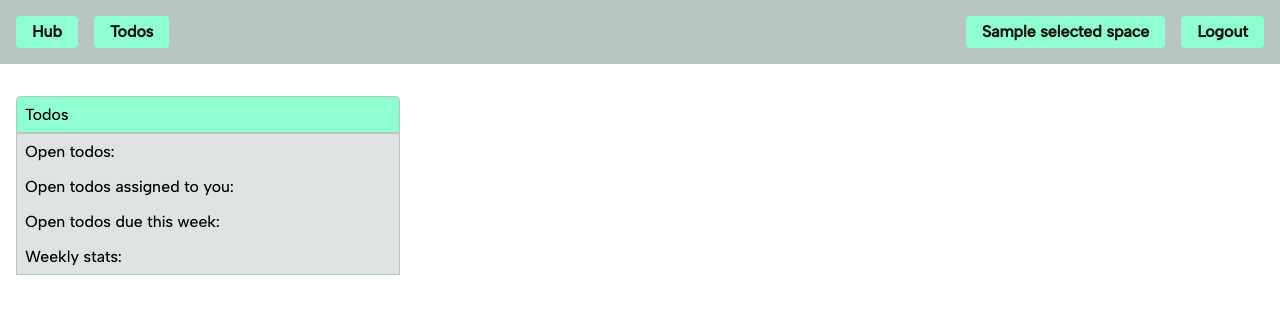
After one commit to awallenfang/household, a Django app: template hub/templates/hub/hub.html in a window 1280 px wide. The commit adds this page. Shown: the top 314 px of the page. Run offline with Django 5.2, Linux system fonts and the light colour scheme; the template is opened without the code that fills it: most values are stand-ins (such as "Sample title", 1, 10 or a date in 2020); some libraries are stand-ins or nearby versions.

Commit message:
Empty hub box

```diff
--- a/hub/static/hub/colors.css
+++ b/hub/static/hub/colors.css
@@ -19,3 +19,7 @@
 .background-mid {
     background-color: var(--mid-bg);
 }
+
+.background-light-highlight {
+    background-color: var(--light-highlight);
+}
--- a/hub/static/hub/components.css
+++ b/hub/static/hub/components.css
@@ -108,9 +108,12 @@
     background-color: var(--light-bg);
     background-clip: border-box;
     border-radius: 5px;
+    border-width: 1px;
+    border-color: var(--dark-bg);
 }
 
 .card-header {
+    border-radius: 5px 5px 0 0;
     margin-bottom: 0;
     display: flex;
     flex-direction: row;
@@ -118,11 +121,13 @@
     justify-content: space-between;
     align-items: center;
     padding: 8px;
+    border: solid 1px var(--mid-bg);
 }
 
 .card-body {
     flex: 1 1 auto;
-    padding: 8px
+    padding: 8px;
+    border: solid 1px var(--mid-bg);
 }
 
 /* #################### Collapsing ################### */
--- /dev/null
+++ b/hub/templates/hub/components/todo_box.html
@@ -0,0 +1,16 @@
+{% load static %}
+
+<div class="card w-30vw" id="todo-card">
+    <div class="card-header background-light-highlight">
+        Todos
+    </div>
+    <div class="card-body">
+        <div class="col align-start gap-medium">
+            <p>Open todos:</p>
+
+            <p>Open todos assigned to you:</p>
+            <p>Open todos due this week:</p>
+            <p>Weekly stats:</p>
+        </div>
+    </div>
+</div>
--- /dev/null
+++ b/hub/templates/hub/hub.html
@@ -0,0 +1,9 @@
+{%extends "hub/base.html" %}
+
+
+{% load static%}
+
+
+{% block content %}
+{% include "hub/components/todo_box.html" %}
+{%endblock content%}
--- a/hub/views.py
+++ b/hub/views.py
@@ -20,7 +20,7 @@ def hub(request):
     user_spaces = user.spaces.all()
     selected_space = user.selected_space
     return render(request,
-                    "hub/base.html",
+                    "hub/hub.html",
                     {"user_spaces": user_spaces, "selected_space": selected_space})
 
 def login(request):
--- a/space/actions.py
+++ b/space/actions.py
@@ -36,7 +36,7 @@ def regen_token(request, space_id, *args, **kwargs):
     user = Profile.objects.get(user=request.user)
     space = get_object_or_404(SharedSpace, id = space_id)
 
-    if user.spaces.contains(space):
+    if user.spaces.contains(space) and user == space.owner:
         invite_token = ''.join(random.choice(string.ascii_uppercase + string.digits[1:]) for _ in range(10))
 
         # Check if invite_token exists already
--- a/space/models.py
+++ b/space/models.py
@@ -43,6 +43,7 @@ class SharedSpace(models.Model):
         except SharedSpace.DoesNotExist as exc:
             raise InvalidTokenError("There is no space with the given token") from exc
         user.spaces.add(space_with_token)
+        user.selected_space = space_with_token
         user.save()
 
     def leave(self, user):
--- a/space/templates/space/components/people_list.html
+++ b/space/templates/space/components/people_list.html
@@ -4,10 +4,10 @@
     {% for person in joined_people %}
         <div class="p-05 background-mid border-radius-05 row justify-between w-80p h-3">
             <b>{{ person.user.username }}</b>
-            {% if selected_space.owner == person %}
+            {% if space.owner == person %}
                 <span>Owner</span>
             {% endif %}
-            {% if selected_space.owner == user or person == user %}
+            {% if space.owner == user or person == user %}
                 <a hx-delete="{% url 'space:space_view' space.id %}?hxp=kick_person&person_id={{ person.id }}" hx-confirm=
                 {% if joined_people|length == 1%}
                     "Are you sure? By leaving as the last person the space and all connected data will be lost!"
```
Also changed, not shown: space/renderers.py (+4 -3 lines), space/templates/space/space.html (+9 -3 lines).
